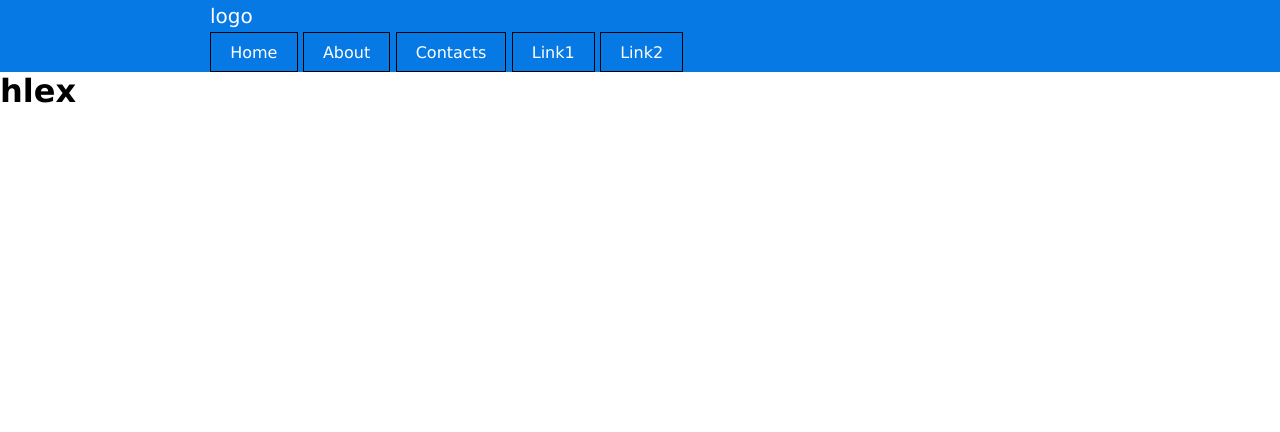
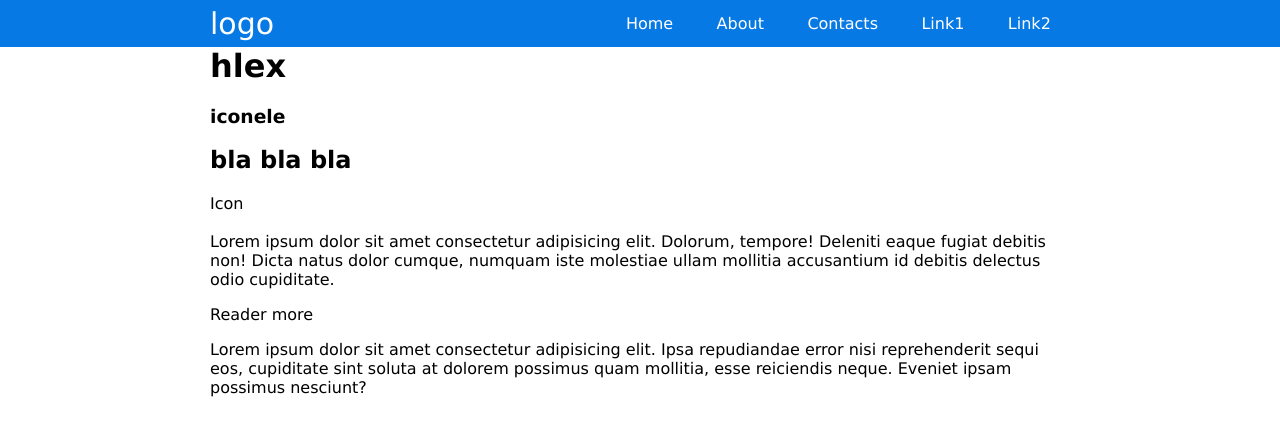
Before and after one commit to lauramano/HTML10_flex, a plain HTML site: page pr1/index.html in a window 1280 px wide. Drawn offline with Linux system fonts and the light colour scheme.

Commit message:
services_html

```diff
--- a/pr1/index.html
+++ b/pr1/index.html
@@ -22,8 +22,36 @@
         </nav>
       </div>
     </header>
-    <div class="contener">
+    <div class="conteiner">
       <h1>hlex</h1>
     </div>
+    <section class="services-section">
+      <div class="conteiner">
+        <h3>iconele</h3>
+        <h2>bla bla bla</h2>
+        <conteiner class="services-card">
+          <!-- korteles pradzia -->
+          <div class="card">
+            <p>Icon</p>
+            <h3 class="card-title"></h3>
+            <p>
+              Lorem ipsum dolor sit amet consectetur adipisicing elit. Dolorum,
+              tempore! Deleniti eaque fugiat debitis non! Dicta natus dolor
+              cumque, numquam iste molestiae ullam mollitia accusantium id
+              debitis delectus odio cupiditate.
+            </p>
+            <a href="#" class="card-link">Reader more</a>
+          </div>
+          <!-- korteles pabaiga -->
+          <p class="services-footer1"></p>
+          <p>
+            Lorem ipsum dolor sit amet consectetur adipisicing elit. Ipsa
+            repudiandae error nisi reprehenderit sequi eos, cupiditate sint
+            soluta at dolorem possimus quam mollitia, esse reiciendis neque.
+            Eveniet ipsam possimus nesciunt?
+          </p>
+        </conteiner>
+      </div>
+    </section>
   </body>
 </html>
--- a/pr1/style.css
+++ b/pr1/style.css
@@ -6,22 +6,22 @@ body {
   background-color: #0779e4;
   color: #fff;
 }
-header-flex {
+.header-flex {
   display: flex;
   justify-content: space-between;
   align-items: center;
 }
 .logo {
-  font-size: 20px;
+  font-size: 30px;
   display: inline-block;
   padding: 0.2em 0;
 }
 .nav-link {
-  border: 1px solid #000;
+  /* border: 1px solid #000; */
   /* background-color: #fff; */
   padding: 0.6em 1.2em;
   display: inline-block;
 }
-.nav-link:hover{
-    background-color: aqua;
+.nav-link:hover {
+  background-color: aqua;
 }
```
